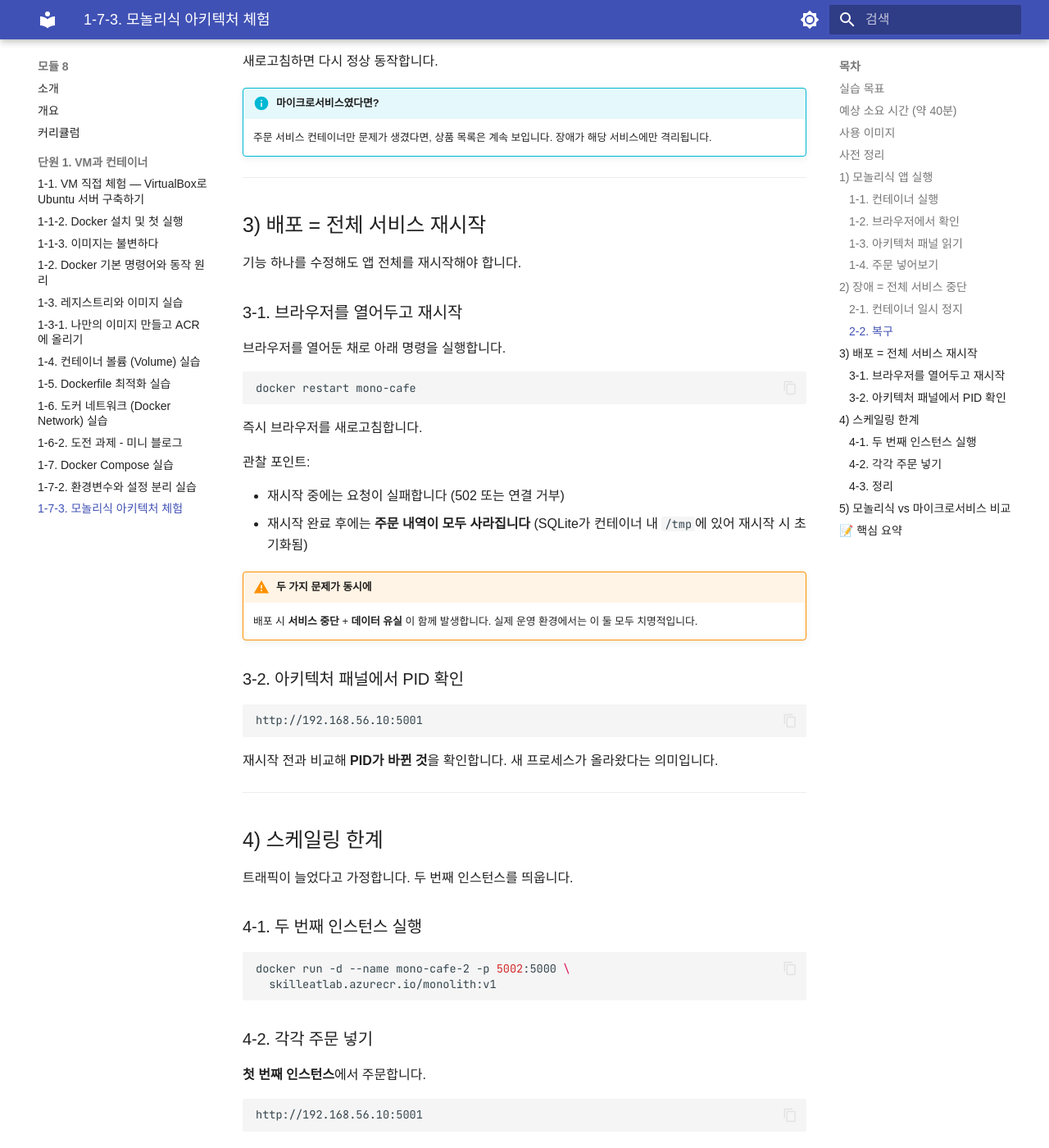
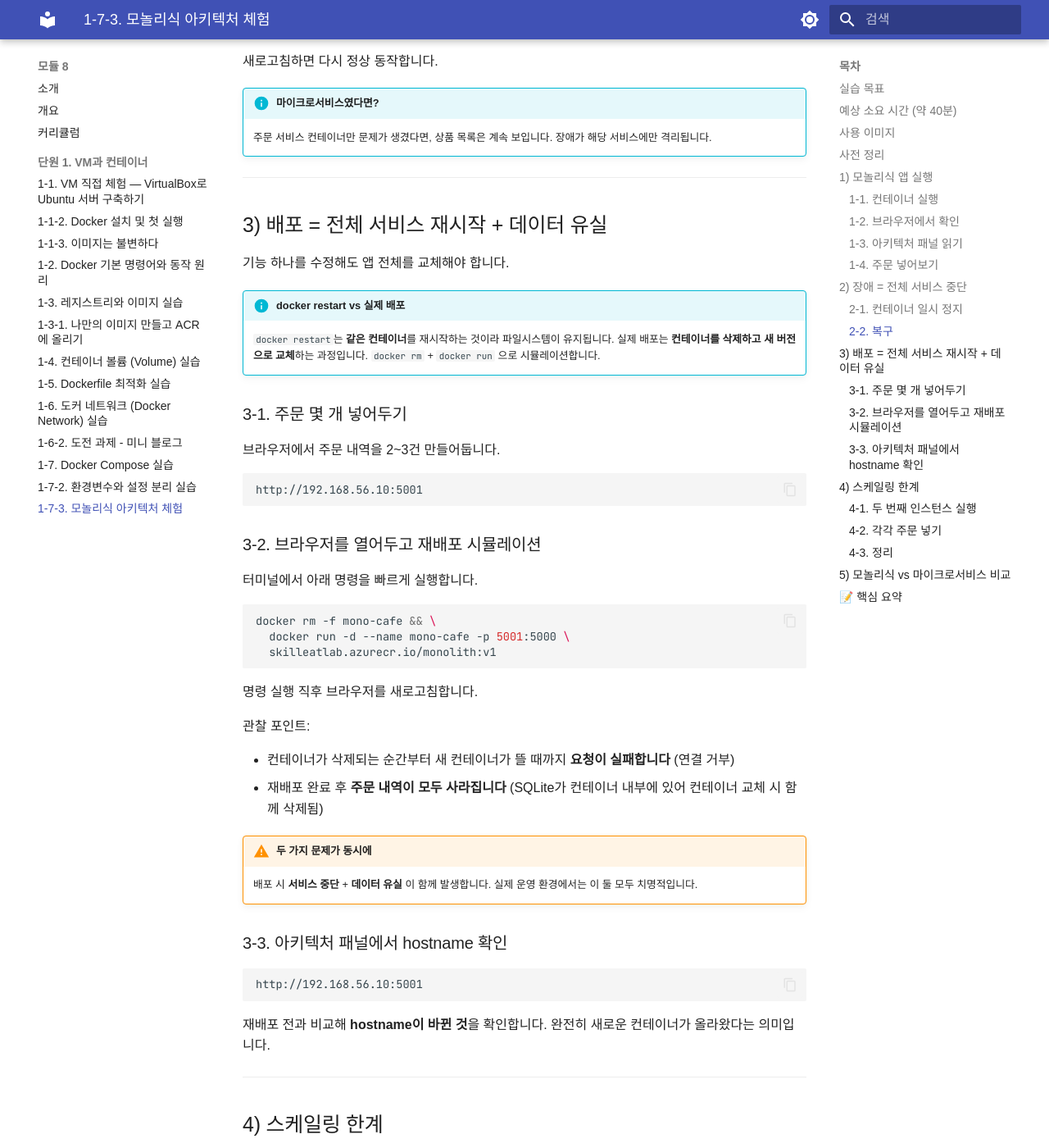
Before and after one commit to skilleat-labs/docker-k8s-labs, an MkDocs documentation site: the page built from docs/modules/module8/1-7-3.md, in a window 1280 px wide and 1400 px high, scrolled down 2731 px. Shown: the whole window at 82% size. Built offline with MkDocs 1.6.1 and Material for MkDocs 9.7.7, drawn with Linux system fonts in a browser that asks for light colours; some web fonts are replaced.

Commit message:
1-7-3: 3) 배포 체험 — docker restart → rm+run 으로 수정, 원리 설명 추가

````diff
--- a/docs/modules/module8/1-7-3.md
+++ b/docs/modules/module8/1-7-3.md
@@ -125,38 +125,53 @@ docker unpause mono-cafe
 
 ---
 
-## 3) 배포 = 전체 서비스 재시작
+## 3) 배포 = 전체 서비스 재시작 + 데이터 유실
 
-기능 하나를 수정해도 앱 전체를 재시작해야 합니다.
+기능 하나를 수정해도 앱 전체를 교체해야 합니다.
 
-### 3-1. 브라우저를 열어두고 재시작
+!!! info "docker restart vs 실제 배포"
+    `docker restart`는 **같은 컨테이너**를 재시작하는 것이라 파일시스템이 유지됩니다.
+    실제 배포는 **컨테이너를 삭제하고 새 버전으로 교체**하는 과정입니다.
+    `docker rm` + `docker run` 으로 시뮬레이션합니다.
 
-브라우저를 열어둔 채로 아래 명령을 실행합니다.
+### 3-1. 주문 몇 개 넣어두기
+
+브라우저에서 주문 내역을 2~3건 만들어둡니다.
+
+```
+http://192.168.56.10:5001
+```
+
+### 3-2. 브라우저를 열어두고 재배포 시뮬레이션
+
+터미널에서 아래 명령을 빠르게 실행합니다.
 
 ```bash
-docker restart mono-cafe
+docker rm -f mono-cafe && \
+  docker run -d --name mono-cafe -p 5001:5000 \
+  skilleatlab.azurecr.io/monolith:v1
 ```
 
-즉시 브라우저를 새로고침합니다.
+명령 실행 직후 브라우저를 새로고침합니다.
 
 관찰 포인트:
 
-- 재시작 중에는 요청이 실패합니다 (502 또는 연결 거부)
-- 재시작 완료 후에는 **주문 내역이 모두 사라집니다**
-  (SQLite가 컨테이너 내 `/tmp`에 있어 재시작 시 초기화됨)
+- 컨테이너가 삭제되는 순간부터 새 컨테이너가 뜰 때까지 **요청이 실패합니다** (연결 거부)
+- 재배포 완료 후 **주문 내역이 모두 사라집니다**
+  (SQLite가 컨테이너 내부에 있어 컨테이너 교체 시 함께 삭제됨)
 
 !!! warning "두 가지 문제가 동시에"
     배포 시 **서비스 중단** + **데이터 유실** 이 함께 발생합니다.
     실제 운영 환경에서는 이 둘 모두 치명적입니다.
 
-### 3-2. 아키텍처 패널에서 PID 확인
+### 3-3. 아키텍처 패널에서 hostname 확인
 
 ```
 http://192.168.56.10:5001
 ```
 
-재시작 전과 비교해 **PID가 바뀐 것**을 확인합니다.
-새 프로세스가 올라왔다는 의미입니다.
+재배포 전과 비교해 **hostname이 바뀐 것**을 확인합니다.
+완전히 새로운 컨테이너가 올라왔다는 의미입니다.
 
 ---
 
````
